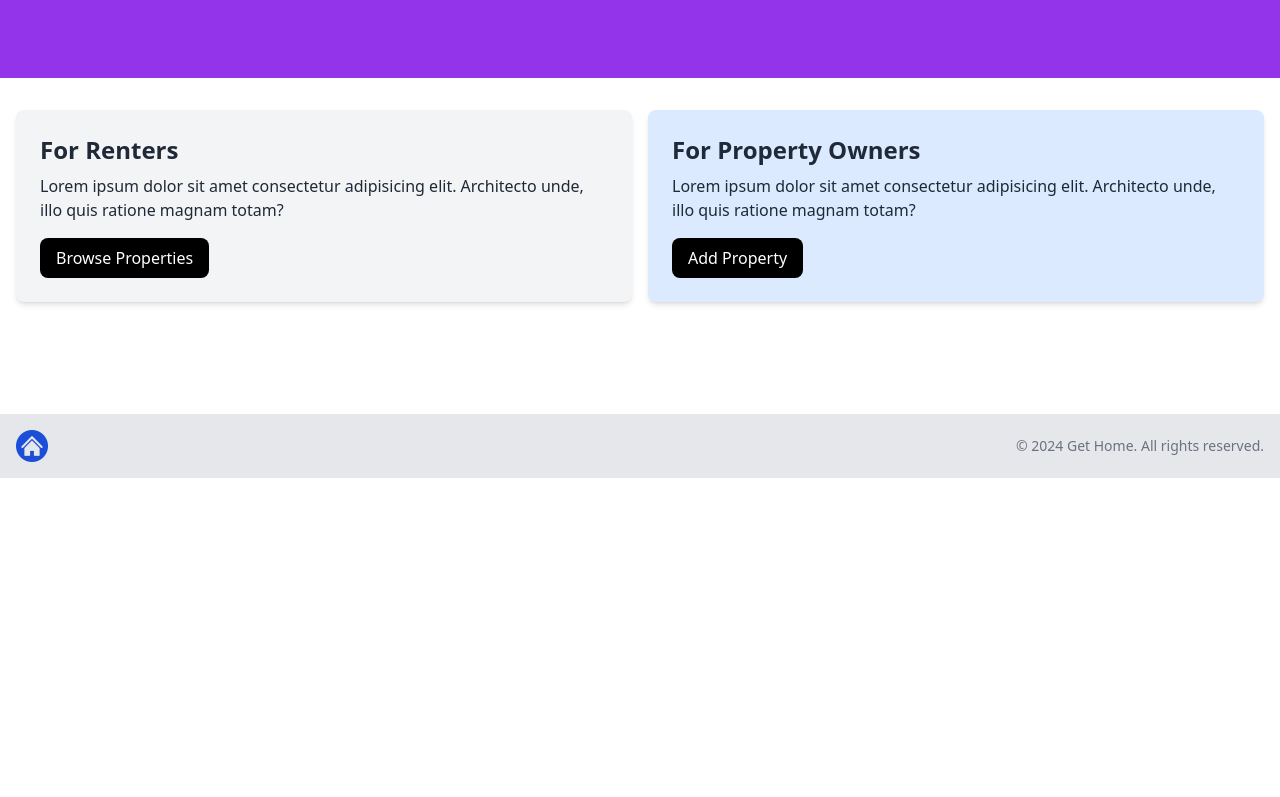
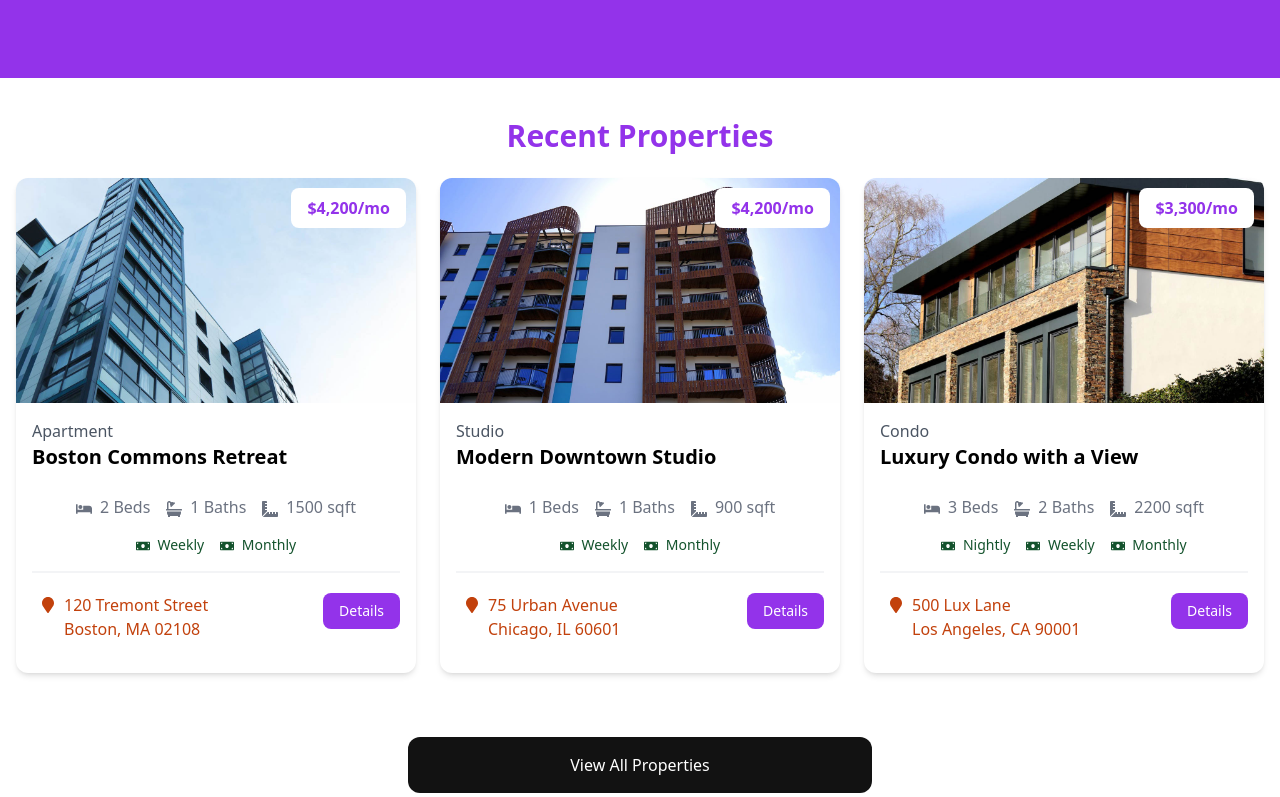
Before and after one commit to NoahRod108/get-home, a Next.js app: page / in a window 1280 px wide. Shown: the part 343-1140 px from the top of the page. Before the commit the page ends 821 px from the top, so only its background shows below. Built offline with nearby package versions, Linux system fonts and the light colour scheme.

Commit message:
Added not found page and loader

```diff
--- /dev/null
+++ b/app/loading.jsx
@@ -0,0 +1,21 @@
+"use client";
+import ClipLoader from "react-spinners/ClipLoader";
+
+const LoadingPage = ({ loading }) => {
+  const override = {
+    display: "block",
+    margin: "100px auto",
+  };
+
+  return (
+    <ClipLoader
+      color="#A020F0"
+      loading={loading}
+      cssOverride={override}
+      size={150}
+      aria-label="Loading Spinner"
+    />
+  );
+};
+
+export default LoadingPage;
--- /dev/null
+++ b/app/not-found.jsx
@@ -0,0 +1,31 @@
+import Link from "next/link";
+import { FaExclamationTriangle } from "react-icons/fa";
+
+const NotFoundPage = () => {
+  return (
+    <section className="bg-blue-50 min-h-screen flex-grow">
+      <div className="container m-auto max-w-2xl py-24">
+        <div className="bg-white px-6 py-24 mb-4 shadow-md rounded-md border m-4 md:m-0">
+          <div className="flex justify-center">
+            <FaExclamationTriangle className="fas fa-exclamation-triangle fa-5x text-8xl text-yellow-400"></FaExclamationTriangle>
+          </div>
+          <div className="text-center">
+            <h1 className="text-3xl font-bold mt-4 mb-2">Page Not Found</h1>
+            <p className="text-gray-500 text-xl mb-10">
+              The page you are looking for does not exist.
+            </p>
+            <Link
+              href="/"
+              className="bg-purple-600 hover:bg-purple-800 text-white font-bold py-4 px-6 rounded"
+            >
+              Go Home
+            </Link>
+          </div>
+        </div>
+      </div>
+      <div className="flex-grow"></div>
+    </section>
+  );
+};
+
+export default NotFoundPage;
--- a/app/page.jsx
+++ b/app/page.jsx
@@ -1,10 +1,12 @@
 import Hero from "@/components/Hero";
+import HomeProperties from "@/components/HomeProperties";
 import InfoBoxes from "@/components/InfoBoxes";
 
 const homepage = () => {
   return (
     <>
       <Hero />
+      <HomeProperties />
       <InfoBoxes />
     </>
   );
--- /dev/null
+++ b/components/HomeProperties.jsx
@@ -0,0 +1,41 @@
+import properties from "@/properties.json";
+import PropertyCard from "./PropertyCard";
+import Link from "next/link";
+
+const HomeProperties = () => {
+  const recentProperties = properties
+    .sort(() => Math.random() - Math.random())
+    .slice(0, 3);
+
+  return (
+    <>
+      <section className="px-4 py-6">
+        <div className="container-xl lg:container m-auto">
+          <h2 className="text-3xl font-bold text-purple-600 mb-6 text-center">
+            Recent Properties
+          </h2>
+          <div className="grid grid-cols-1 md:grid-cols-3 gap-6">
+            {recentProperties === 0 ? (
+              <p></p>
+            ) : (
+              recentProperties.map((property) => (
+                <PropertyCard key={property._id} property={property} />
+              ))
+            )}
+          </div>
+        </div>
+      </section>
+
+      <section className="m-auto max-w-lg my-10 px-6">
+        <Link
+          href="/properties"
+          className="block bg-[#121212] text-white text-center py-4 px-6 rounded-xl hover:bg-gray-700"
+        >
+          View All Properties
+        </Link>
+      </section>
+    </>
+  );
+};
+
+export default HomeProperties;
--- a/components/InfoBox.jsx
+++ b/components/InfoBox.jsx
@@ -13,7 +13,7 @@
       <p className={`${textColor} mt-2 mb-4`}>{children}</p>
       <a
         href={buttonInfo.link}
-        className={`inline-block ${buttonInfo.bgColor} text-white rounded-lg px-4 py-2 hover:opacity-80`}
+        className={`inline-block ${buttonInfo.bgColor} text-white rounded-lg px-4 py-2 hover:bg-gray-800`}
       >
         {buttonInfo.text}
       </a>
--- a/components/InfoBoxes.jsx
+++ b/components/InfoBoxes.jsx
@@ -11,7 +11,7 @@
             buttonInfo={{
               text: "Browse Properties",
               link: "/properties",
-              bgColor: "bg-black",
+              bgColor: "bg-[#121212]",
             }}
           >
             Lorem ipsum dolor sit amet consectetur adipisicing elit. Architecto
@@ -19,11 +19,11 @@
           </InfoBox>
           <InfoBox
             heading="For Property Owners"
-            bgColor="bg-blue-100"
+            bgColor="bg-purple-100"
             buttonInfo={{
               text: "Add Property",
               link: "/properties/add",
-              bgColor: "bg-black",
+              bgColor: "bg-[#121212]",
             }}
           >
             Lorem ipsum dolor sit amet consectetur adipisicing elit. Architecto
--- a/package.json
+++ b/package.json
@@ -12,7 +12,8 @@
     "next": "14.1.0",
     "react": "^18",
     "react-dom": "^18",
-    "react-icons": "^5.0.1"
+    "react-icons": "^5.0.1",
+    "react-spinners": "^0.13.8"
   },
   "devDependencies": {
     "autoprefixer": "^10.0.1",
```
Also changed, not shown: 1 other file (tests, documents, lock files or other folders).
